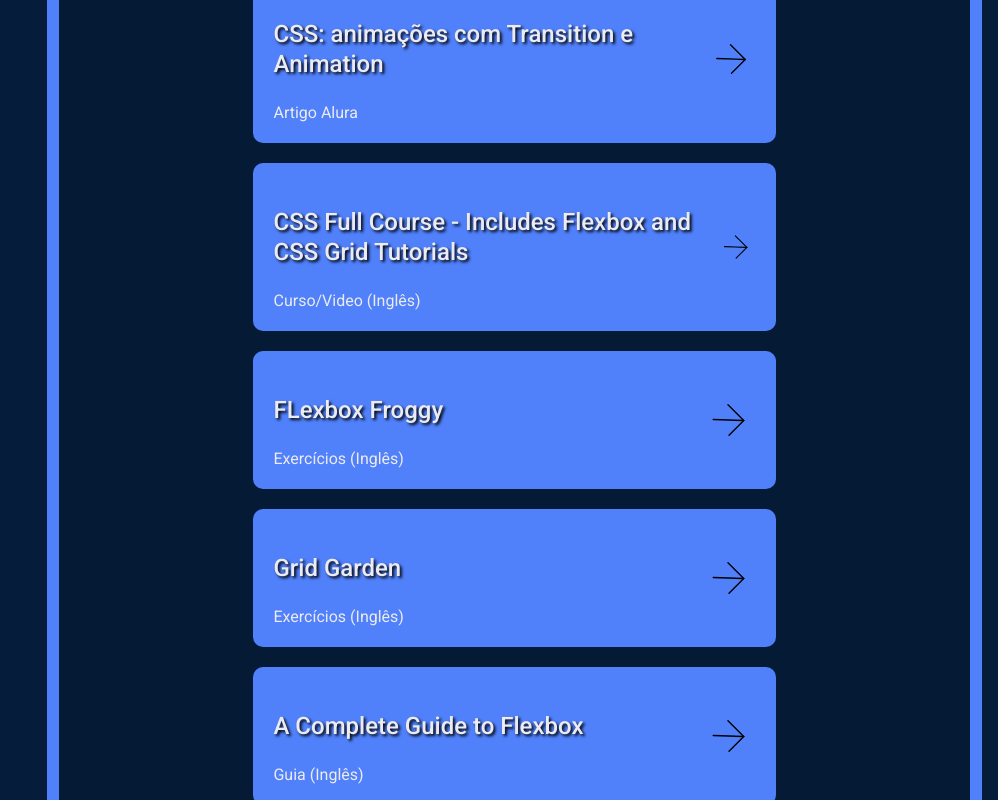
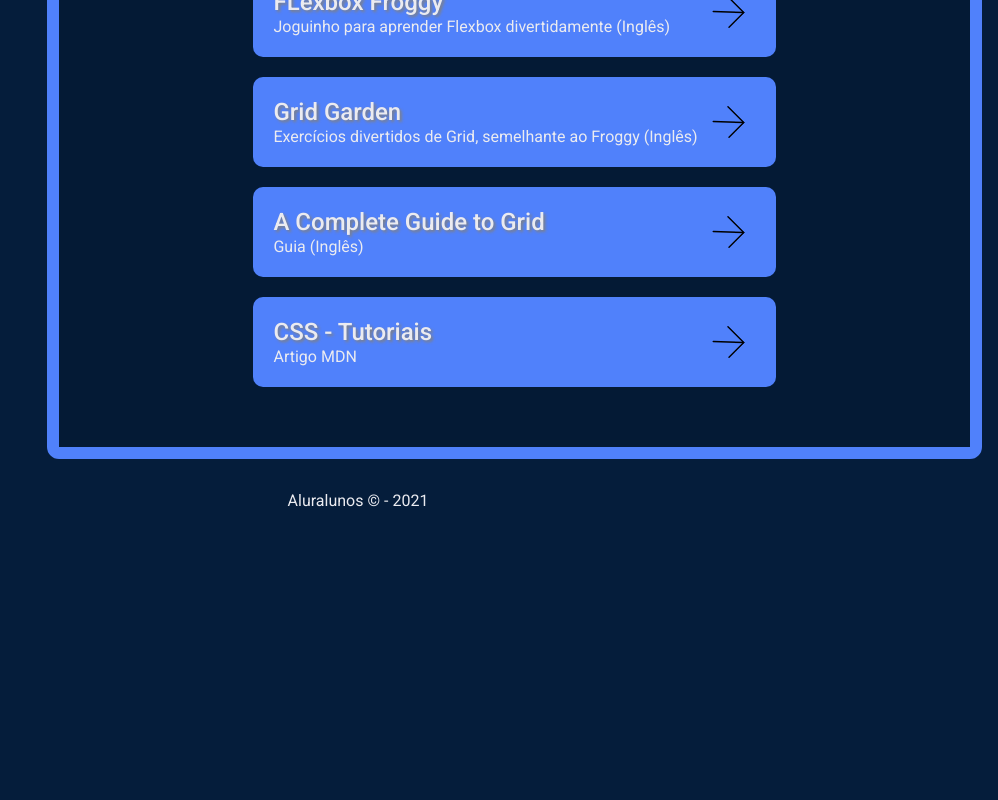
Before and after one commit to schultz-gabriel/DEVolucionario, a Next.js app: page /csspage in a window 1280 px wide. Shown: the part 1420-2220 px from the top of the page, without its empty margins (282-1280 px from the left). After the commit the page ends 1947 px from the top, so only its background shows below. Built offline with nearby package versions, Linux system fonts and the light colour scheme.

Commit message:
feat(pagina de links): melhorando a página de links
adicionando medidas de acessibilidade e descrição dos links

```diff
--- a/Links.json
+++ b/Links.json
@@ -67,24 +67,19 @@
             "link": "https://www.alura.com.br/artigos/css-animacoes-com-transitions-animations"
         },
         {
-            "titulo": "CSS Full Course - Includes Flexbox and CSS Grid Tutorials",
+            "titulo": "Curso completo de CSS - Incluindo Flexbox e Grid",
             "descricao": "Curso/Video (Inglês)",
             "link": "https://www.youtube.com/watch?v=ieTHC78giGQ"
         },
         {
             "titulo": "FLexbox Froggy",
-            "descricao": "Exercícios (Inglês)",
+            "descricao": "Joguinho para aprender Flexbox divertidamente (Inglês)",
             "link": "https://flexboxfroggy.com/"
         },
         {
             "titulo": "Grid Garden",
-            "descricao": "Exercícios (Inglês)",
+            "descricao": "Exercícios divertidos de Grid, semelhante ao Froggy (Inglês)",
             "link": "https://cssgridgarden.com/"
-        },
-        {
-            "titulo": "A Complete Guide to Flexbox",
-            "descricao": "Guia (Inglês)",
-            "link": "https://css-tricks.com/snippets/css/a-guide-to-flexbox/"
         },
         {
             "titulo": "A Complete Guide to Grid",
@@ -144,8 +139,8 @@
             "link": "https://www.youtube.com/watch?v=PkZNo7MFNFg"
         },
         {
-            "titulo": "JavaScript - Tutoriais",
-            "descricao": "Artigo MDN",
+            "titulo": "Tutoriais de JavaScript",
+            "descricao": "Artigo MDN dando várias dicas para iniciantes e experientes na linguagem.",
             "link": "https://developer.mozilla.org/pt-BR/docs/Web/JavaScript"
         }
     ]
--- a/src/components/foundation/text/index.jsx
+++ b/src/components/foundation/text/index.jsx
@@ -60,9 +60,6 @@
       variant={variant}
       // eslint-disable-next-line react/jsx-props-no-spreading
       {...props}
-      // style
-      // className
-      // e ai vai
     >
       {children}
     </TextBase>
--- a/src/screens/CssPage/index.jsx
+++ b/src/screens/CssPage/index.jsx
@@ -59,7 +59,7 @@
                         tag="h3"
                         color="secondary.main"
                         textAlign="left"
-                        textShadow="2px 2px 3px black"
+                        textShadow="2px 2px 3px #808080"
                       >
                         {item.titulo}
                       </Text>
--- a/src/screens/HtmlPage/index.jsx
+++ b/src/screens/HtmlPage/index.jsx
@@ -55,10 +55,10 @@
                     >
                       <Text
                         variant="subTitle"
-                        tag="p"
+                        tag="h3"
                         color="secondary.main"
                         textAlign="left"
-                        textShadow="2px 2px 3px black"
+                        textShadow="2px 2px 3px #808080"
                       >
                         {item.titulo}
                       </Text>
--- a/src/screens/JsPage/index.jsx
+++ b/src/screens/JsPage/index.jsx
@@ -57,10 +57,10 @@
                     >
                       <Text
                         variant="subTitle"
-                        tag="p"
+                        tag="h3"
                         color="secondary.main"
                         textAlign="left"
-                        textShadow="2px 2px 3px black"
+                        textShadow="2px 2px 3px #808080"
                       >
                         {item.titulo}
                       </Text>
--- a/src/theme/GlobalStyle/index.js
+++ b/src/theme/GlobalStyle/index.js
@@ -38,7 +38,9 @@
       margin: 0;
     }
 
-
+    h3{
+      margin:0;
+    }
 
     #__next {
       flex: 1;
```
